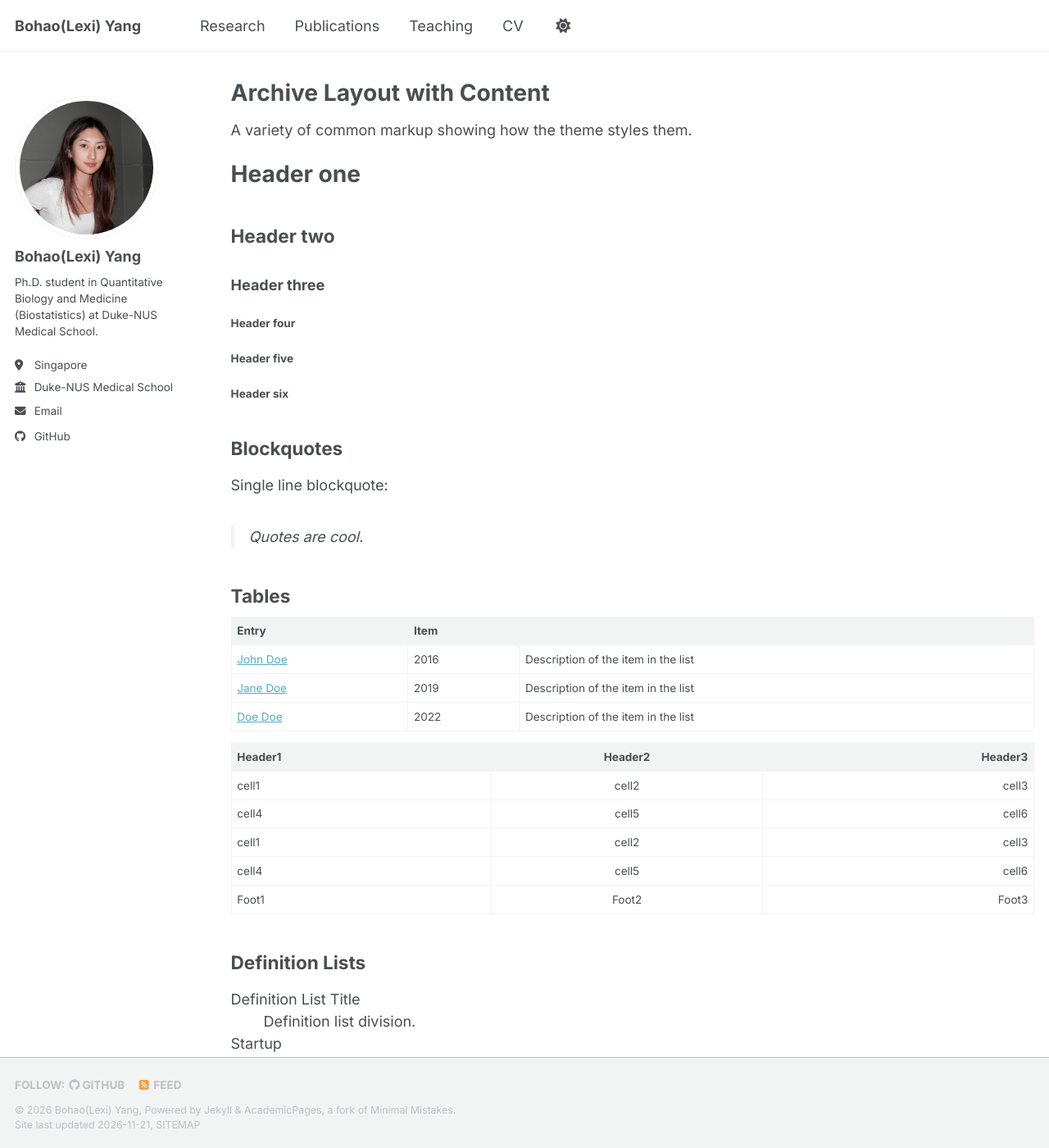
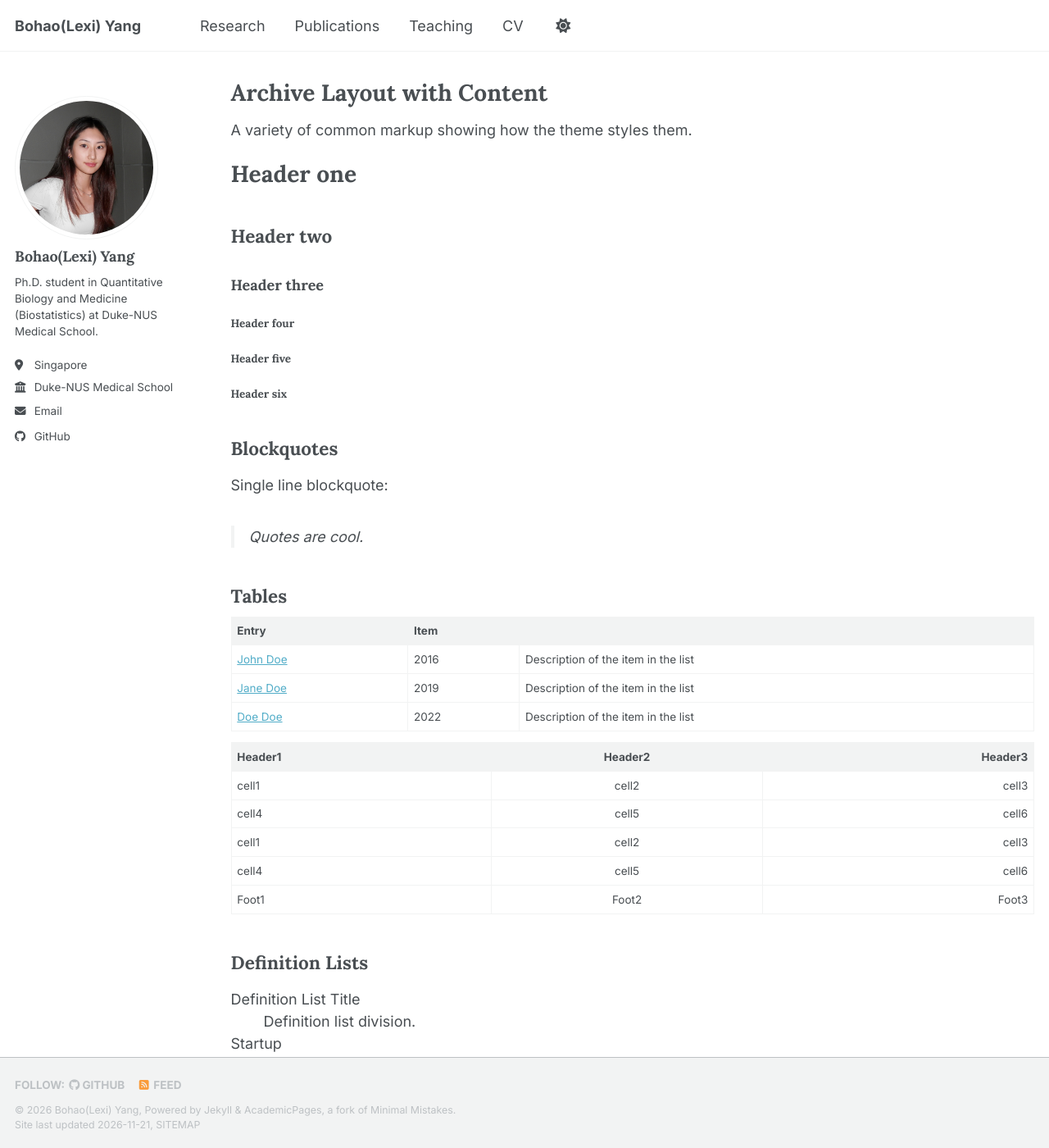
Before and after one commit to bohaoyang1327/bohaoyang1327, a Jekyll site: the page built from _pages/archive-layout-with-content.md, in a window 1280 px wide and 1400 px high. Shown: the whole window at 82% size. Built offline with Jekyll 4.4.1, drawn with Linux system fonts in a browser that asks for light colours; a script bundle is joined from its source files by our own code; library files that are not in the unit come from our copies.

Commit message:
use Lora for headings with Inter body text
Co-Authored-By: Claude Opus 5.5 <noreply@anthropic.com>
Claude-Session: https://claude.ai/code/session_01HRvBuH7qoDjp6HtVzsuj21

```diff
--- a/_includes/head/custom.html
+++ b/_includes/head/custom.html
@@ -2,10 +2,10 @@
 
 <!-- start custom head snippets -->
 
-<!-- Inter web font -->
+<!-- Web fonts: Lora (headings) + Inter (body) -->
 <link rel="preconnect" href="https://fonts.googleapis.com">
 <link rel="preconnect" href="https://fonts.gstatic.com" crossorigin>
-<link rel="stylesheet" href="https://fonts.googleapis.com/css2?family=Inter:wght@400;500;600;700&display=swap">
+<link rel="stylesheet" href="https://fonts.googleapis.com/css2?family=Inter:wght@400;500;600;700&family=Lora:wght@500;600;700&display=swap">
 
 <!-- Support for Academicons -->
 <link rel="stylesheet" href="{{ base_path }}/assets/css/academicons.css"/>
--- a/_sass/_themes.scss
+++ b/_sass/_themes.scss
@@ -40,7 +40,7 @@ $type-size-7                : 0.6875em; // ~11px
 $type-size-8                : 0.625em;  // ~10px
 
 $global-font-family         : $sans-serif;
-$header-font-family         : $sans-serif;
+$header-font-family         : "Lora", Georgia, serif;
 $caption-font-family        : $sans-serif;
 
 /* ==========================================================================
--- a/_sass/layout/_sidebar.scss
+++ b/_sass/layout/_sidebar.scss
@@ -188,7 +188,7 @@
   }
 }
 .sidebar .author__name {
-  font-family: $sans-serif;
+  font-family: $header-font-family;
   font-size: $type-size-5;
 }
 
```
